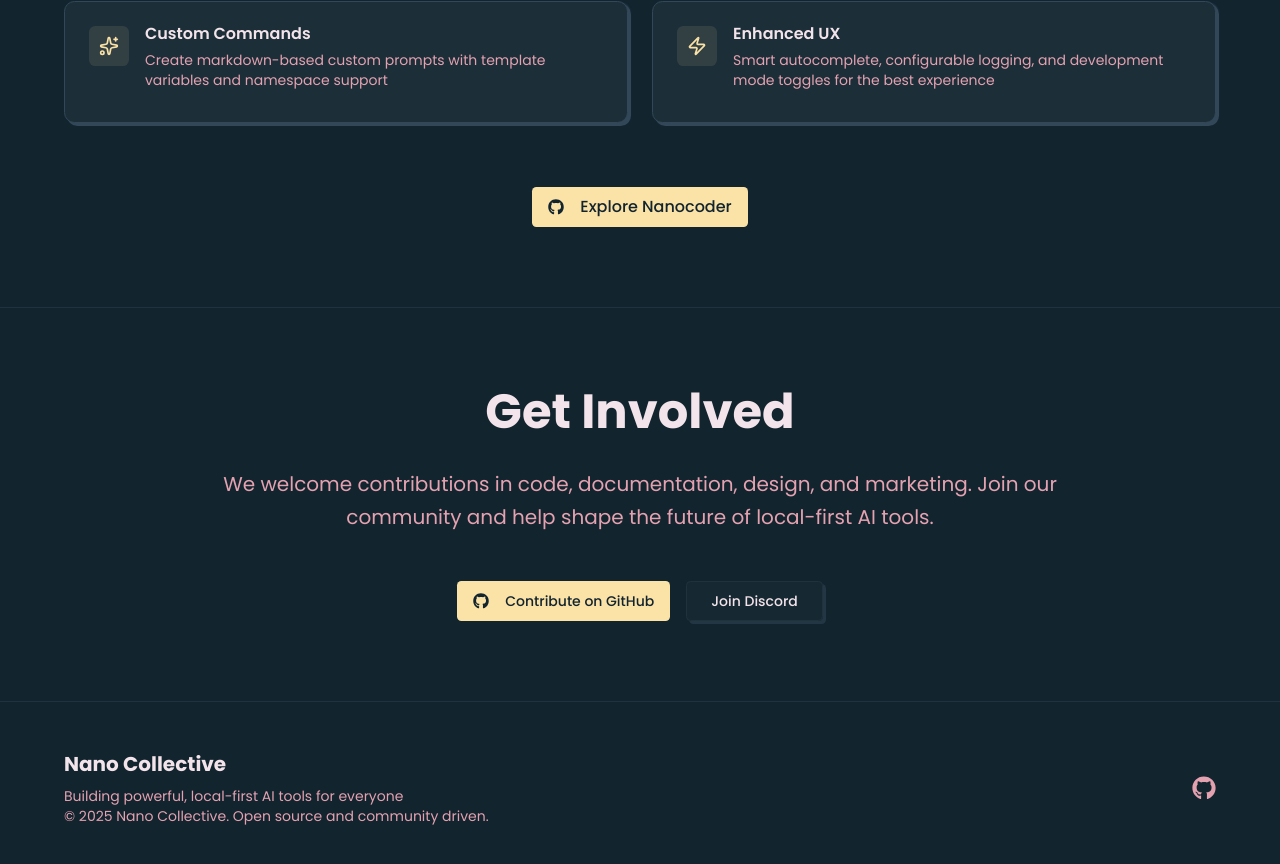
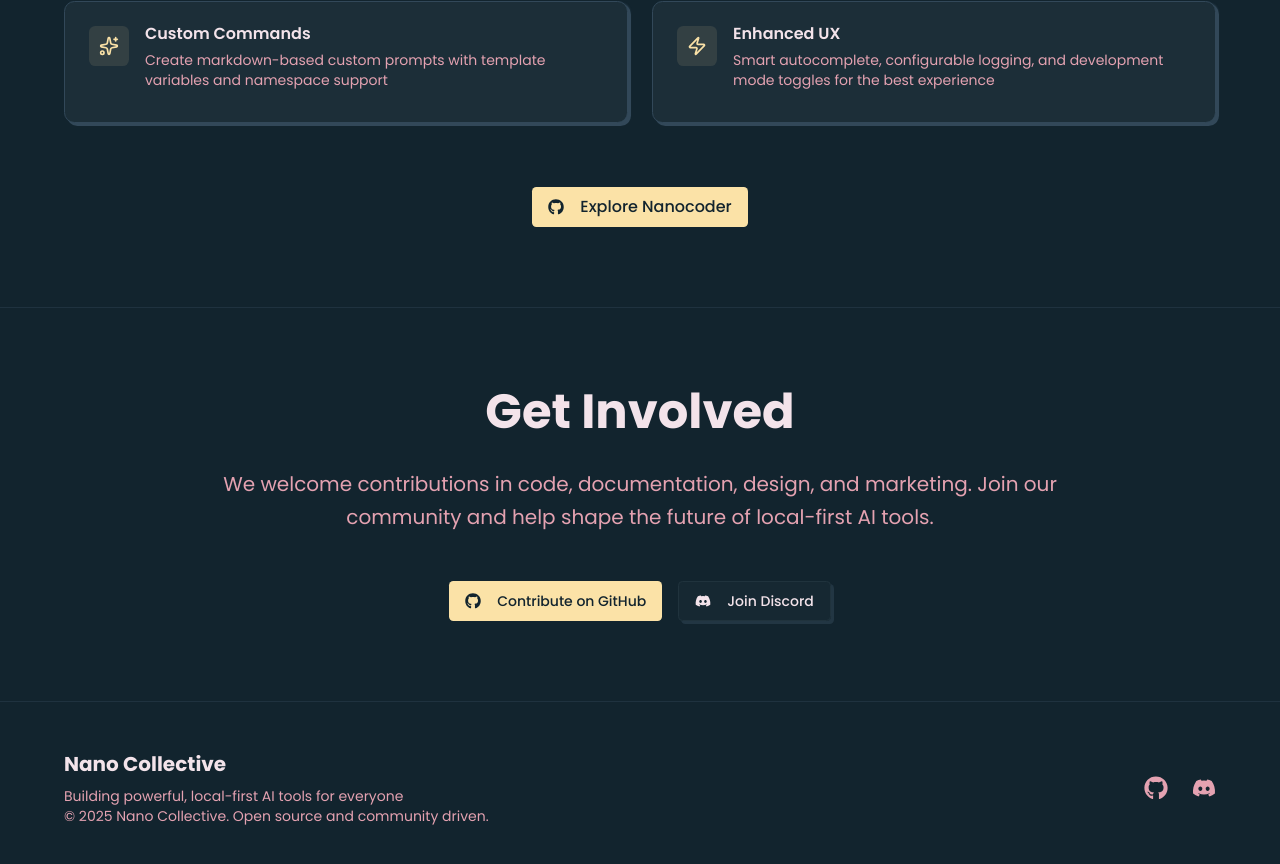
Before and after one commit to raiden-im/www, a Next.js app: page / in a window 1280 px wide. Shown: the part 2420-3284 px from the top of the page. Built offline with nearby package versions, Linux system fonts and the light colour scheme.

Commit message:
fix: Discord links

```diff
--- a/pages/index.tsx
+++ b/pages/index.tsx
@@ -8,7 +8,7 @@
 } from "@/components/ui/card";
 import { Badge } from "@/components/ui/badge";
 import { Code2, Terminal, Zap, Users, Lock, Sparkles } from "lucide-react";
-import { FaGithub } from "react-icons/fa";
+import { FaGithub, FaDiscord } from "react-icons/fa";
 import NanocoderTerminal from "@/components/NanocoderTerminal";
 
 export default function Home() {
@@ -164,8 +164,8 @@
                             Multi-Provider Support
                           </CardTitle>
                           <CardDescription>
-                          Works with OpenAI-style APIs, local models (Ollama, LM
-                          Studio), and cloud providers (OpenRouter)
+                            Works with OpenAI-style APIs, local models (Ollama,
+                            LM Studio), and cloud providers (OpenRouter)
                           </CardDescription>
                         </div>
                       </div>
@@ -198,7 +198,9 @@
                           <Sparkles className="h-5 w-5 text-primary" />
                         </div>
                         <div>
-                        <CardTitle className="mb-2">Custom Commands</CardTitle>
+                          <CardTitle className="mb-2">
+                            Custom Commands
+                          </CardTitle>
                           <CardDescription>
                             Create markdown-based custom prompts with template
                             variables and namespace support
@@ -265,12 +267,13 @@
                     Contribute on GitHub
                   </a>
                 </Button>
-              <Button size="lg" variant="outline" asChild>
+                <Button size="lg" variant="outline" className="group" asChild>
                   <a
-                  href="https://discord.gg/nanocollective"
+                    href="https://discord.gg/ktPDV6rekE"
                     target="_blank"
                     rel="noopener noreferrer"
                   >
+                    <FaDiscord className="mr-2 h-5 w-5 group-hover:rotate-12 transition-transform" />
                     Join Discord
                   </a>
                 </Button>
@@ -302,6 +305,14 @@
                 >
                   <FaGithub className="h-6 w-6 group-hover:rotate-12 transition-transform" />
                 </a>
+                <a
+                  href="https://discord.gg/ktPDV6rekE"
+                  target="_blank"
+                  rel="noopener noreferrer"
+                  className="text-muted-foreground hover:text-foreground transition-colors group"
+                >
+                  <FaDiscord className="h-6 w-6 group-hover:rotate-12 transition-transform" />
+                </a>
               </div>
             </div>
           </div>
```
Lines whose indentation alone changed are shown as unchanged.
